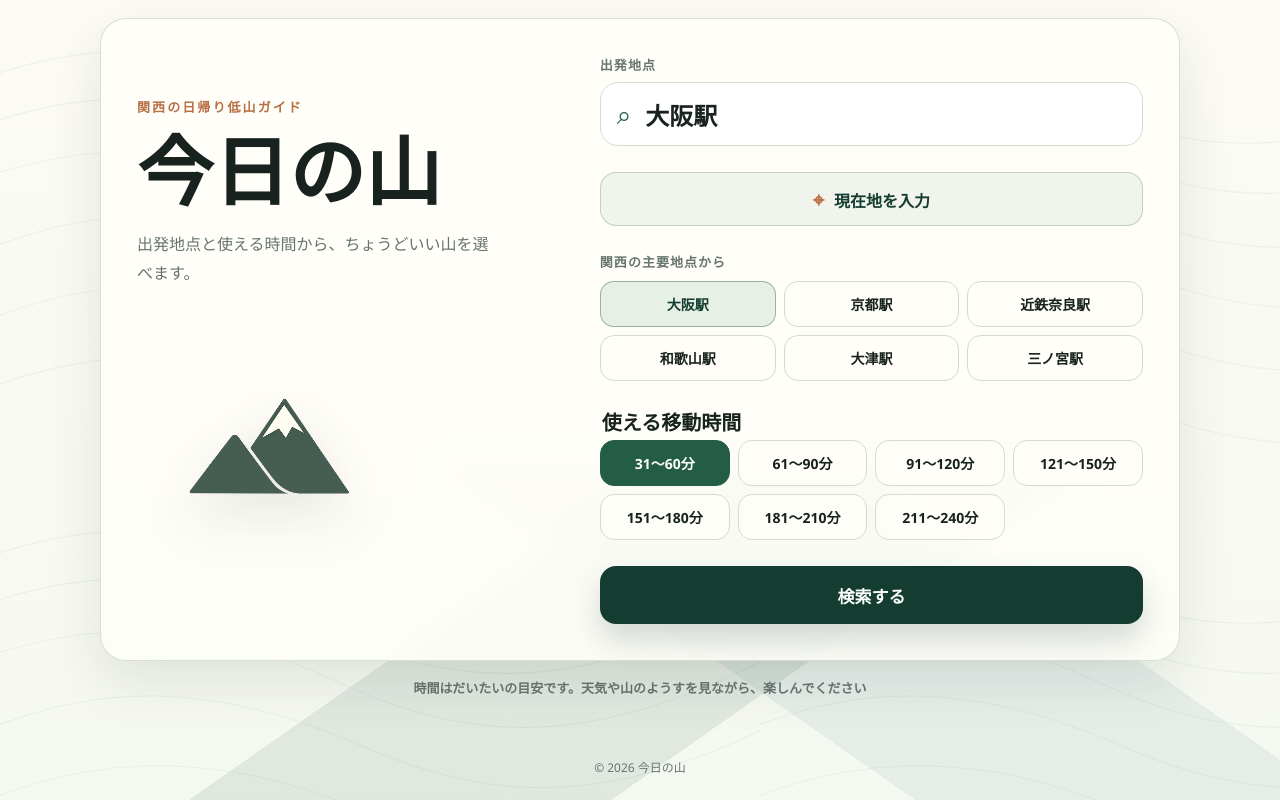
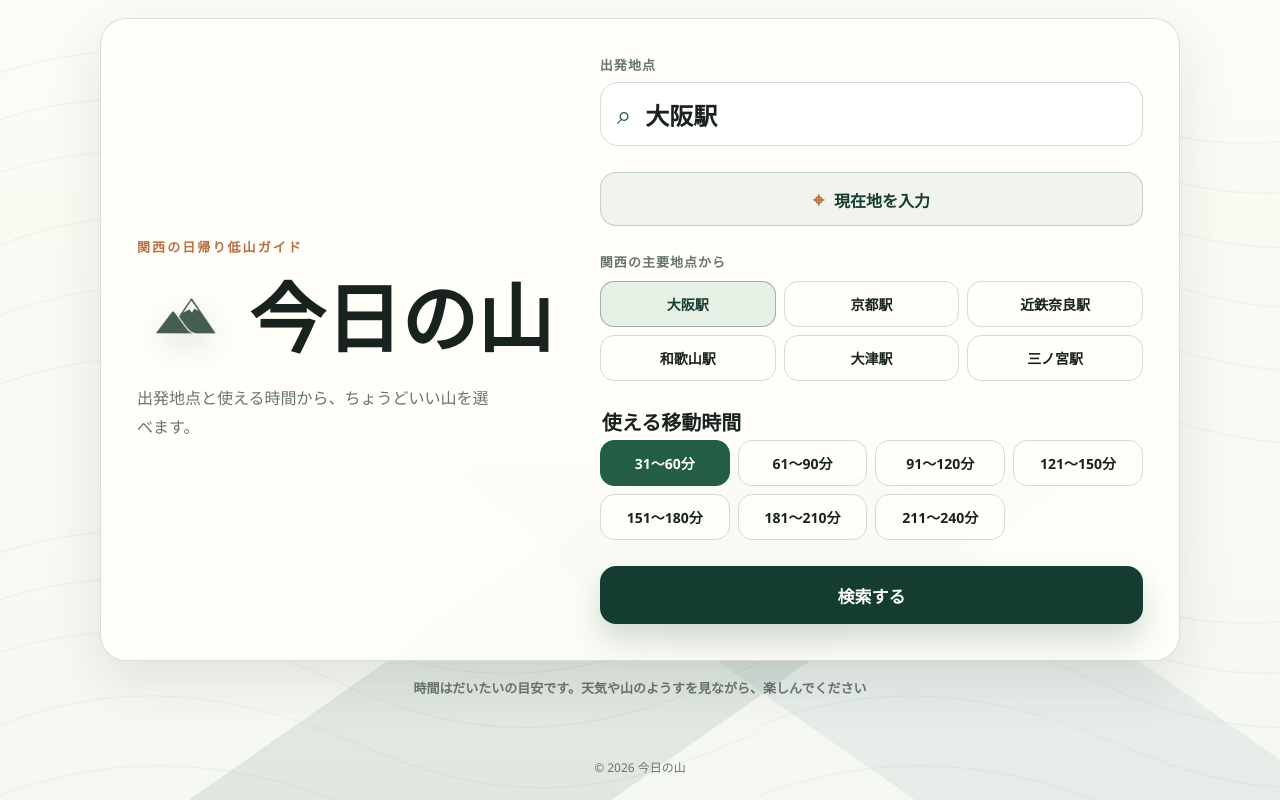
Before and after one commit to take-creator/kyou-no-yama, a website: page outputs/index.html in a window 1280 px wide. Drawn offline with Linux system fonts and the light colour scheme; a web font is replaced by a local one.

Commit message:
Move home image beside title

```diff
--- a/outputs/index.html
+++ b/outputs/index.html
@@ -17,9 +17,11 @@
           <form class="search-panel" id="searchForm">
             <div class="hero-copy">
               <p class="home-kicker">関西の日帰り低山ガイド</p>
-              <h1>今日の山</h1>
+              <div class="home-title-row">
+                <img class="home-mountain-image" src="./assets/home-mountain.png" alt="" aria-hidden="true" />
+                <h1>今日の山</h1>
+              </div>
               <p class="home-lead">出発地点と使える時間から、ちょうどいい山を選べます。</p>
-              <img class="home-mountain-image" src="./assets/home-mountain.png" alt="" aria-hidden="true" />
             </div>
 
             <div class="input-group">
--- a/outputs/styles.css
+++ b/outputs/styles.css
@@ -161,22 +161,28 @@ main {
   padding: 10px 0;
 }
 
-.home-mountain-image {
-  display: block;
-  width: min(100%, 440px);
-  height: clamp(190px, 25vw, 260px);
-  margin-top: 34px;
-  object-fit: contain;
-  object-position: left center;
-  filter: drop-shadow(0 18px 28px rgba(30, 46, 38, 0.12));
-}
-
 .home-kicker {
   margin: 0 0 14px;
   color: var(--clay);
   font-size: 13px;
   font-weight: 800;
   letter-spacing: 0.16em;
+}
+
+.home-title-row {
+  display: flex;
+  align-items: center;
+  gap: clamp(10px, 1.8vw, 16px);
+}
+
+.home-mountain-image {
+  display: block;
+  flex: 0 0 auto;
+  width: clamp(64px, 10vw, 96px);
+  height: clamp(64px, 10vw, 96px);
+  object-fit: contain;
+  object-position: center;
+  filter: drop-shadow(0 10px 16px rgba(30, 46, 38, 0.14));
 }
 
 .hero-copy h1 {
@@ -1101,8 +1107,8 @@ main {
   }
 
   .home-mountain-image {
-    height: 168px;
-    margin-top: 24px;
+    width: 62px;
+    height: 62px;
   }
 
   .cards {
```
